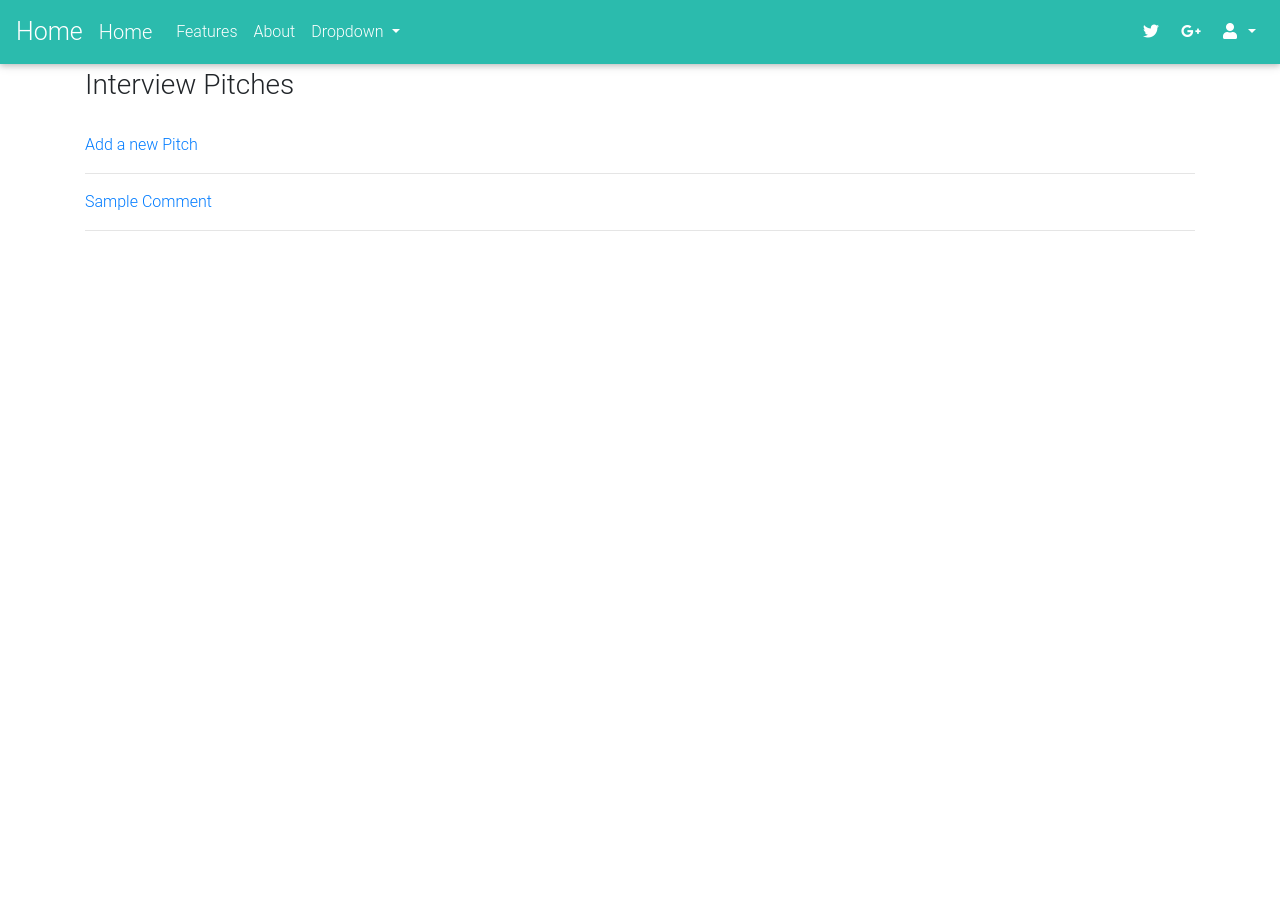
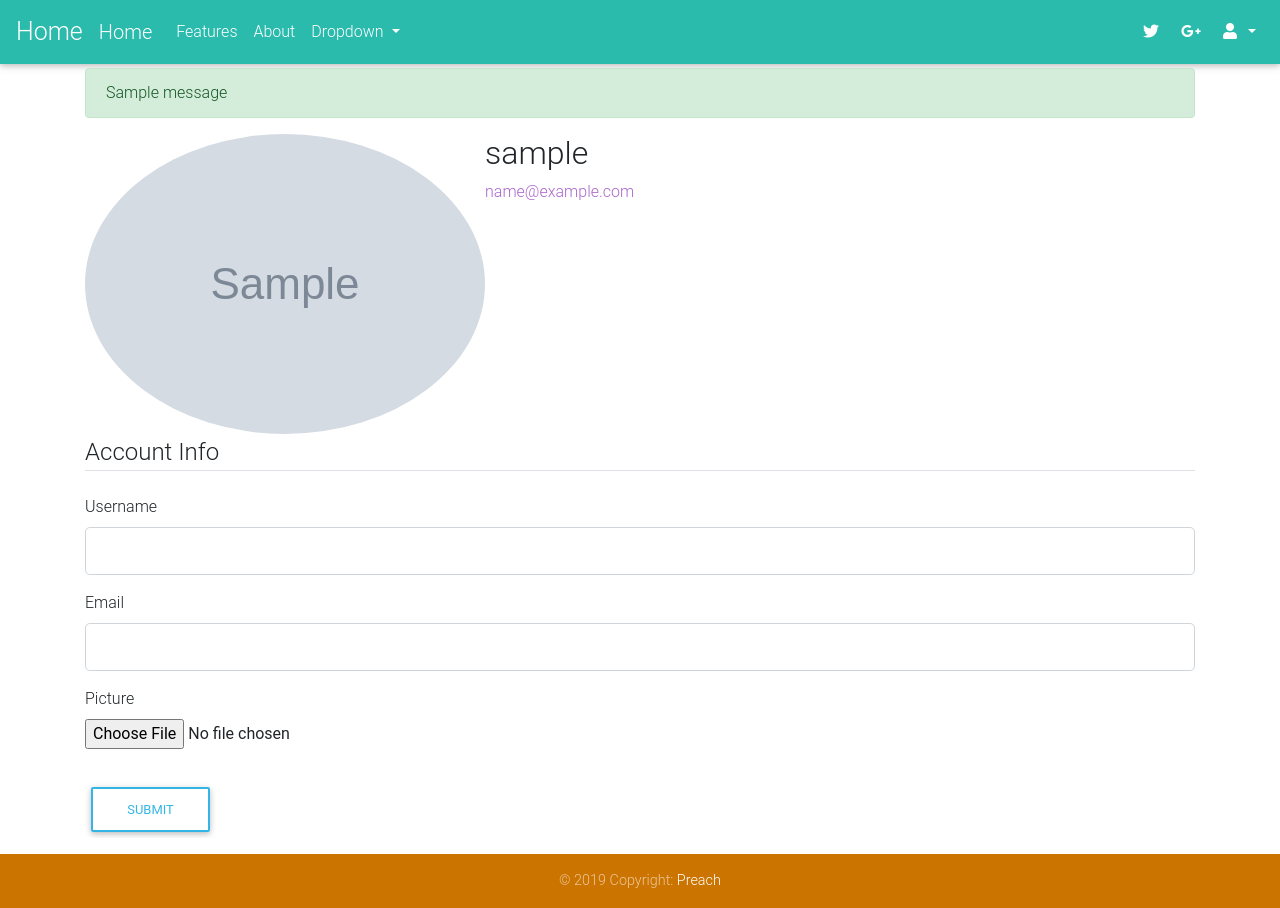
Before and after one commit to JOFLIX/pitcherz, a Flask app: template app/templates/profile/profile.html in a window 1280 px wide. Before the commit the page ends 231 px from the top, so only its background shows below. Run offline with Flask 2, Linux system fonts and the light colour scheme; a user stored in the database is signed in; tables that the repository leaves empty hold one stand-in row (values such as "Sample post"); the template is opened without the code that fills it: most values are stand-ins (such as "Sample title", 1, 10 or a date in 2020); grey boxes marked "Sample" are stand-in pictures; one stand-in notice (Sample message) is shown; form fields are guessed from the names that the template uses; some libraries are stand-ins or nearby versions.

Commit message:
createthe temp

```diff
--- a/app/templates/profile/profile.html
+++ b/app/templates/profile/profile.html
@@ -1,27 +1,59 @@
+{% extends "base.html" %} {% block styles %} {{ super() }}
+<link rel="stylesheet" type="text/css" href="{{ url_for('static', filename='auth/auth.css') }}"> {% endblock %} {% block content %}
+<main role="main" class="container">
+    {% with messages = get_flashed_messages(with_categories=True) %} {% if messages %} {% for category, message in messages %}
+    <div class="alert alert-{{ category }}">
+        {{ message }}
+    </div>
+    {% endfor %} {% endif %} {% endwith %}
+    <div class="content-section">
+        <div class="media">
+            <img class="rounded-circle account-img" src="{{ image_file }}">
+            <div class="media-body">
+                <h2 class="account-heading">{{ current_user.username }}</h2>
+                <p class="text-secondary">{{ current_user.email }}</p>
+            </div>
+        </div>
+        <form method="POST" action="" enctype="multipart/form-data">
+            {{ form.hidden_tag() }}
+            <fieldset class="form-group">
+                <legend class="border-bottom mb-4">Account Info</legend>
+                <div class="form-group">
+                    {{ form.username.label(class="form-control-label") }} {% if form.username.errors %} {{ form.username(class="form-control form-control-lg is-invalid") }}
+                    <div class="invalid-feedback">
+                        {% for error in form.username.errors %}
+                        <span>{{ error }}</span> {% endfor %}
+                    </div>
+                    {% else %} {{ form.username(class="form-control form-control-lg") }} {% endif %}
+                </div>
+                <div class="form-group">
+                    {{ form.email.label(class="form-control-label") }} {% if form.email.errors %} {{ form.email(class="form-control form-control-lg is-invalid") }}
+                    <div class="invalid-feedback">
+                        {% for error in form.email.errors %}
+                        <span>{{ error }}</span> {% endfor %}
+                    </div>
+                    {% else %} {{ form.email(class="form-control form-control-lg") }} {% endif %}
+                </div>
+                <div class="form-group">
+                    {{ form.picture.label() }} {{ form.picture(class="form-control-file") }} {% if form.picture.errors %} {% for error in form.picture.errors %}
+                    <span class="text-danger">{{ error }}</span><br/> {% endfor %} {% endif %}
+                </div>
+            </fieldset>
+            <div class="form-group">
+                {{ form.submit(class="btn btn-outline-info") }}
+            </div>
+        </form>
+    </div>
+</main>
+<!-- Footer -->
+<footer class="page-footer font-small orange accent-3">
 
-{% extends 'base.html'%}
-{% import 'macros.html' as macro%}
+    <!-- Copyright -->
+    <div class="footer-copyright text-center py-3">© 2019 Copyright:
+        <a href="https://mdbootstrap.com/education/bootstrap/"> Preach</a>
+    </div>
+    <!-- Copyright -->
 
-{% block styles%}
-{{ super() }}
-<link rel="stylesheet" href="{{url_for('static',filename='css/index.css')}}">
-{% endblock %}
-
-
-{% block content %}
-
-    <div class="container">
-        <h3>Interview Pitches</h3>
-        <a href="{{url_for('main.new_pitch')}}">
-            <br>
-            Add a new Pitch
-        </a>
-
-        <hr>
-
-            <a href="/">{{current_user.username.capitalize()}}</a>    <a href="{{url_for('main.new_comment')}}"> Comment</a>
-        <hr>
-
-    </div>
-
-{% endblock %}
+</footer>
+<!-- Footer -->
+{% endblock content %}
```
Also changed, not shown: app/templates/new_pitch.html (+8 -1 lines).
